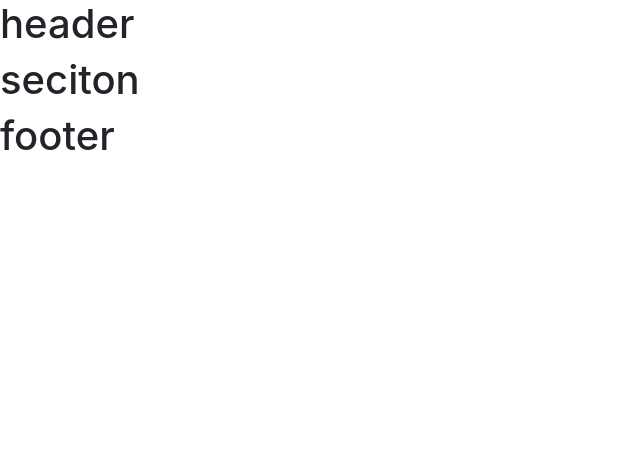
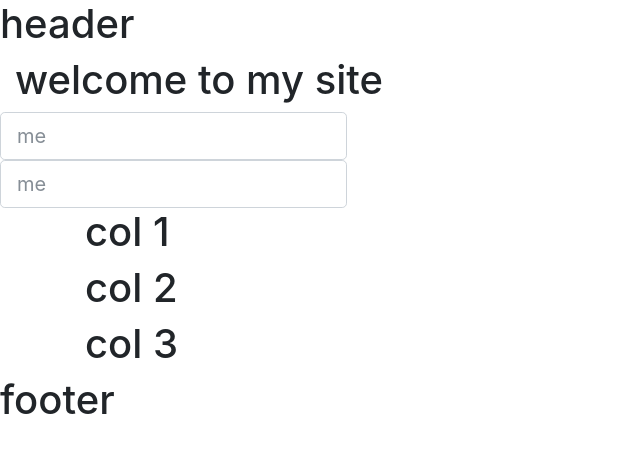
Before and after one commit to OKiMaureen/EventManager, a plain HTML site: page template/index.html in a window 1280 px wide. Shown: the whole page, without its empty margins (0-640 px from the left). Drawn offline with nearby package versions, Linux system fonts and the light colour scheme.

Commit message:
feature(UI-landing-page):add bootstrap, and custom styling files

```diff
--- a/template/index.html
+++ b/template/index.html
@@ -8,6 +8,8 @@
 
         <!-- Bootstrap CSS -->
         <link rel="stylesheet" href="https://maxcdn.bootstrapcdn.com/bootstrap/4.0.0-beta.2/css/bootstrap.min.css" integrity="sha384-PsH8R72JQ3SOdhVi3uxftmaW6Vc51MKb0q5P2rRUpPvrszuE4W1povHYgTpBfshb" crossorigin="anonymous">
+        <link rel="stylesheet" href="css/bootstrap.min.css">
+        <link rel="stylesheet" href="css/custom.css">
       </head>
       <body>
         <header>
@@ -15,9 +17,44 @@
 
         </header>
         <section>
-            <h1>seciton</h1>
+                <div id="cover-caption" >
+                  <div id="container">
+                  <div class="col-sm-10 col-sm-offset-1">
+                    <h1>welcome to my site</h1>
+                  </div>
+                  </div>
+                  <form action="" class="form-inline">
+                    <label class="sr-only">Nmme</label>
+                    <input type="text" class="form-control form-control-lg" placeholder="me">
+                  </form>
+                  <form action="" class="form-inline">
+                      <label class="sr-only">work</label>
+                      <input type="text" class="form-control form-control-lg" placeholder="me">
+                    </form>
+                </div>
+                <div class="container">
+                  <div class="row">
+                    <div class="col-md-4">
+                      <h1>col 1</h1>
+                    </div>
+                  </div>
+                </div>
+                <div class="container">
+                    <div class="row">
+                      <div class="col-md-4">
+                        <h1>col 2</h1>
+                      </div>
+                    </div>
+                  </div>
+                  <div class="container">
+                      <div class="row">
+                        <div class="col-md-4">
+                          <h1>col 3</h1>
+                        </div>
+                      </div>
+                    </div>
+              </section>
 
-        </section>
         <footer>
             <h1>footer</h1>
 
@@ -28,5 +65,9 @@
         <script src="https://code.jquery.com/jquery-3.2.1.slim.min.js" integrity="sha384-KJ3o2DKtIkvYIK3UENzmM7KCkRr/rE9/Qpg6aAZGJwFDMVNA/GpGFF93hXpG5KkN" crossorigin="anonymous"></script>
         <script src="https://cdnjs.cloudflare.com/ajax/libs/popper.js/1.12.3/umd/popper.min.js" integrity="sha384-vFJXuSJphROIrBnz7yo7oB41mKfc8JzQZiCq4NCceLEaO4IHwicKwpJf9c9IpFgh" crossorigin="anonymous"></script>
         <script src="https://maxcdn.bootstrapcdn.com/bootstrap/4.0.0-beta.2/js/bootstrap.min.js" integrity="sha384-alpBpkh1PFOepccYVYDB4do5UnbKysX5WZXm3XxPqe5iKTfUKjNkCk9SaVuEZflJ" crossorigin="anonymous"></script>
+
+        <script src="js/jquery-3.2.1.js"></script>
+        <script src="js/popper.min.js"></script>
+        <script src="js/bootstrap.min.js"></script>
       </body>
     </html>
```
Also changed, not shown: template/css/bootstrap.min.css (added), template/css/custom.css (added), template/js/bootstrap.min.js (added).
